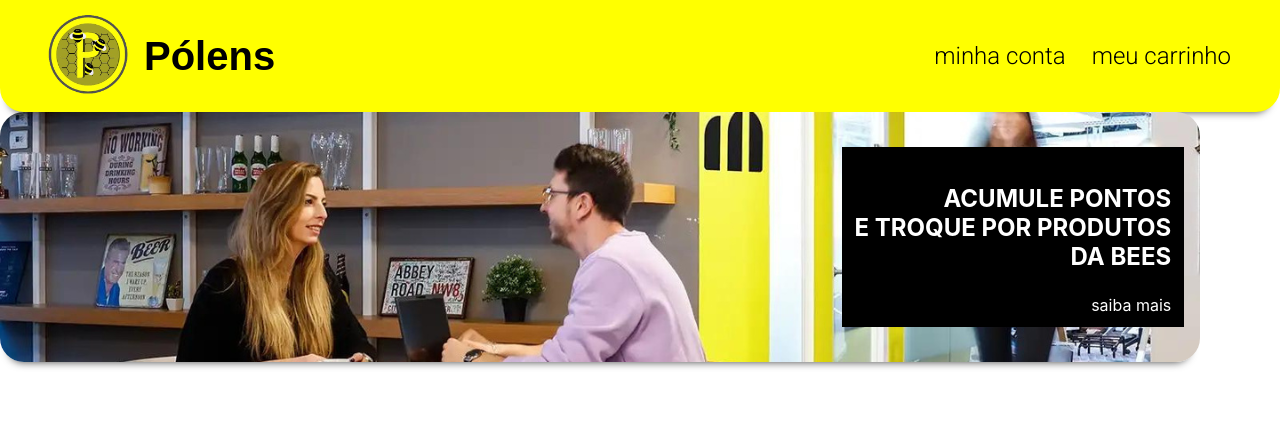
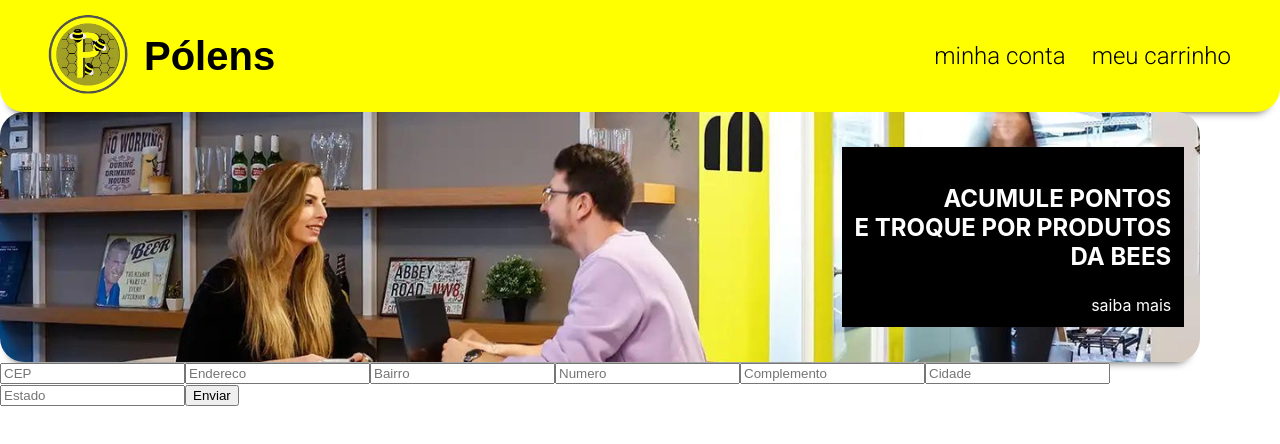
Before and after one commit to erikadeolima/pollen_project, a React (Create React App) app: page / in a window 1280 px wide. Shown: the top 444 px of the page. Built offline with nearby package versions, Linux system fonts and the light colour scheme; the HTML template or start-up script is replaced by a standard one; a web font is replaced by a local one.

Commit message:
push: add

```diff
--- a/package.json
+++ b/package.json
@@ -6,8 +6,10 @@
     "@testing-library/jest-dom": "^5.16.5",
     "@testing-library/react": "^13.4.0",
     "@testing-library/user-event": "^13.5.0",
+    "axios": "^1.4.0",
     "react": "^18.2.0",
     "react-dom": "^18.2.0",
+    "react-hook-form": "^7.43.9",
     "react-icons": "^4.8.0",
     "react-router-dom": "^6.11.1",
     "react-scripts": "5.0.1",
--- a/src/Components/FormEntrega/FormEntrega.jsx
+++ b/src/Components/FormEntrega/FormEntrega.jsx
@@ -4,24 +4,61 @@ import { useForm } from 'react-hook-form';
 
 function FormEntrega() {
 
-    const { register, handleSubmit, setValue, setFocus } = useForm();
-    const onSubmit = data => console.log(data);
-    console.log(errors);
+    const { register, handleSubmit, setValue } = useForm();
+
+    const onSubmit = (e) => {
+        console.log(e);
+    }
+
+    const checkCEP = (e) => {
+        const cep = e.target.value.replace(/\D/g, '');
+        console.log(cep);
+
+        fetch('https://viacep.com.br/ws/${cep}/json/)').then(res => res.json()).then(data => {
+            console.log(data);
+            setValue('endereco', data.logradouro);
+            setValue('bairro', data.bairro)
+            setValue('cidade', data.localidade);
+            setValue('estado', data.uf);
+        });
+    }
 
     return (
-        <form className='' onSubmit={handleSubmit(onSubmit)}>
-            <input type="number" placeholder='CEP'
-                {...register("CEP", { required: true, maxLength: 9 })} onBlur={checkCEP} />
-            <input type="text" placeholder='Endereco'
-                {...register("Endereço", { required: true, maxLength: 100 })} />
-            <input type="number" placeholder='Numero'
-                {...register("Número", {})} />
-            <input type="text" placeholder='Complemento'
-                {...register("Cidade", {})} />
-            <input type="text" placeholder='Estado'
-                {...register("Estado", {})} />
+        <form className='formulario-entrega' onSubmit={handleSubmit(onSubmit)}>
+            <label>
+                <input type="number" placeholder='CEP'
+                    {...register("cep")} onBlur={checkCEP} />
+            </label>
 
-            <input type="submit" />
+            <label>
+                <input type="text" placeholder='Endereco'
+                    {...register("endereco")} />
+            </label>
+            <label>
+                <input type="text" placeholder='Bairro'
+                    {...register("bairro")} />
+            </label>
+
+            <label>
+                <input type="number" placeholder='Numero'
+                    {...register("numero")} />
+            </label>
+
+            <label>
+                <input type="text" placeholder='Complemento'
+                    {...register("complemento")} />
+            </label>
+
+            <label>
+                <input type="text" placeholder='Cidade'
+                    {...register("cidade")} />
+            </label>
+
+            <label>
+                <input type="text" placeholder='Estado'
+                    {...register("estado")} />
+            </label>
+            <button type="submit">Enviar</button>
         </form>
     );
 
--- a/src/Pages/Homepage/Homepage.jsx
+++ b/src/Pages/Homepage/Homepage.jsx
@@ -1,12 +1,15 @@
 import React from 'react';
 import './Homepage.css';
 import Banner from '../../Components/Banner/Banner';
+import FormEntrega from '../../Components/FormEntrega/FormEntrega';
 
 function Homepage() {
     return(
         <div>
             <Banner
             />
+
+            <FormEntrega />
         </div>
     )
 };
```
Also changed, not shown: 1 other file (tests, documents, lock files or other folders).
